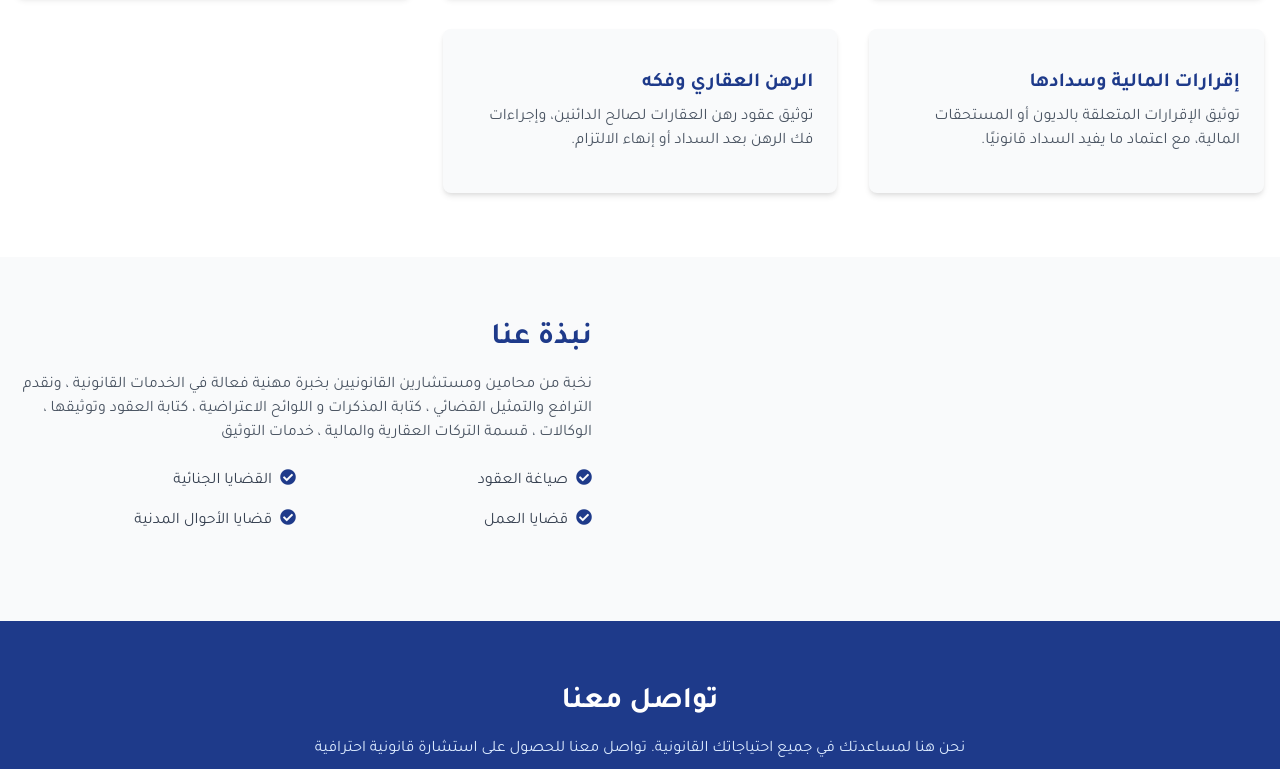
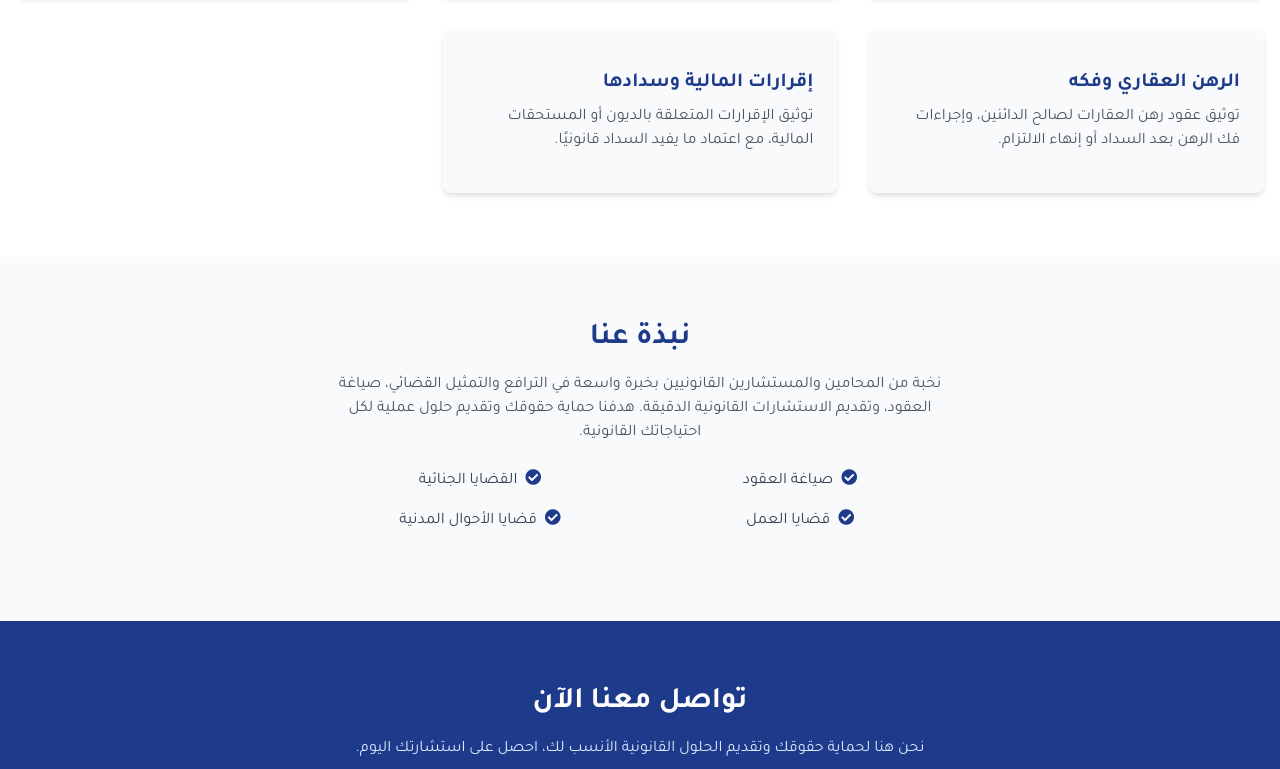
Before and after one commit to dalbalawi4/law3, a plain HTML site: page index.html in a window 1280 px wide. Shown: the part 1491-2260 px from the top of the page. Drawn offline with nearby package versions, Linux system fonts and the light colour scheme.

Commit message:
Add files via upload

```diff
--- a/index.html
+++ b/index.html
@@ -30,7 +30,7 @@
           </div>
           <div>
             <h1 class="text-xl font-bold text-blue-900">المحامي عبدالرحمن منصور البلوي</h1>
-            <p class="text-sm text-gray-600">للمحاماة و الاستشارات قانونية وأعمال التوثيق</p>
+            <p class="text-sm text-gray-600"> للمحاماة و الاستشارات قانونية وأعمال التوثيق</p>
           </div>
         </div>
 
@@ -53,8 +53,8 @@
   <!-- Hero Section -->
   <section class="hero-section text-white py-20">
     <div class="container mx-auto px-4 text-center">
-      <h1 class="text-4xl md:text-5xl font-bold mb-6">استشارات قانونية احترافية</h1>
-      <p class="text-xl mb-8 max-w-3xl mx-auto">خبرة قانونية موثوقة في خدمتك. نقدم حلولاً قانونية متكاملة لجميع احتياجاتك بأعلى معايير الجودة والاحترافية.</p>
+      <h1 class="text-4xl md:text-5xl font-bold mb-6">مرجعك القانوني</h1>
+      <p class="text-xl mb-8 max-w-3xl mx-auto">نقدم لك استشارات قانونية متخصصة في جميع المجالات، مع خدمات توثيق دقيقة وسريعة، نضمن لك متابعة قانونية تضمن حقوقك، وحلول قانونية ترقى إلى توفعاتك.</p>
       <div class="flex flex-col md:flex-row justify-center space-y-4 md:space-y-0 md:space-x-4 md:space-x-reverse">
         <a href="#contact" class="bg-green-500 hover:bg-green-600 text-blue-900 font-bold py-3 px-8 rounded-lg transition duration-300">
           تواصل معنا الآن
@@ -87,28 +87,10 @@
         <!-- Service 2 -->
         <div class="bg-gray-50 rounded-lg p-6 shadow-md hover:shadow-lg transition duration-300">
           <div class="text-blue-900 text-3xl mb-4">
-            <i class="fas fa-file-contract"></i>
-          </div>
-          <h3 class="text-xl font-bold text-blue-900 mb-2">صياغة العقود</h3>
-          <p class="text-gray-600 mb-4">صياغة وتدقيق العقود والاتفاقيات بمختلف أنواعها بما يتوافق مع الأنظمة السعودية.</p>
-        </div>
-
-        <!-- Service 3 -->
-        <div class="bg-gray-50 rounded-lg p-6 shadow-md hover:shadow-lg transition duration-300">
-          <div class="text-blue-900 text-3xl mb-4">
             <i class="fas fa-user-tie"></i>
           </div>
           <h3 class="text-xl font-bold text-blue-900 mb-2">قضايا العمل</h3>
           <p class="text-gray-600 mb-4">استشارات في قضايا العمل والعمال وتمثيل أمام الهيئات المختصة وفق نظام العمل السعودي.</p>
-        </div>
-
-        <!-- Service 4 -->
-        <div class="bg-gray-50 rounded-lg p-6 shadow-md hover:shadow-lg transition duration-300">
-          <div class="text-blue-900 text-3xl mb-4">
-            <i class="fas fa-building"></i>
-          </div>
-          <h3 class="text-xl font-bold text-blue-900 mb-2">الاستشارات التجارية</h3>
-          <p class="text-gray-600 mb-4">استشارات قانونية للشركات والمؤسسات في مختلف المجالات التجارية والاستثمارية.</p>
         </div>
 
         <!-- Service 5 -->
@@ -127,6 +109,26 @@
           </div>
           <h3 class="text-xl font-bold text-blue-900 mb-2">قضايا الأحوال الشخصية</h3>
           <p class="text-gray-600 mb-4">استشارات في قضايا الأحوال الشخصية كالزواج والطلاق والميراث والوصايا.</p>
+        </div>
+
+  <!-- Service 6 -->
+        <div class="bg-gray-50 rounded-lg p-6 shadow-md hover:shadow-lg transition duration-300">
+          <div class="text-blue-900 text-3xl mb-4">
+            <i class="fas fa-file-contract"></i>
+          </div>
+          <h3 class="text-xl font-bold text-blue-900 mb-2">صياغة العقود</h3>
+          <p class="text-gray-600 mb-4">صياغة وتدقيق العقود والاتفاقيات بمختلف أنواعها بما يتوافق مع الأنظمة السعودية.</p>
+        </div>
+
+       <!-- Service 4 -->
+        <div class="bg-gray-50 rounded-lg p-6 shadow-md hover:shadow-lg transition duration-300">
+          <div class="text-blue-900 text-3xl mb-4">
+            <i class="fas fa-building"></i>
+          </div>
+          <h3 class="text-xl font-bold text-blue-900 mb-2">الاستشارات التجارية</h3>
+          <p class="text-gray-600 mb-4">استشارات قانونية للشركات والمؤسسات في مختلف المجالات التجارية والاستثمارية.</p>
+
+
   </a>
       </div>
     </div>
@@ -169,6 +171,15 @@
           <p class="text-gray-600 mb-4">توثيق نقل ملكية العقارات من البائع للمشتري، أو رهن العقار لصالح جهة ممولة بطريقة نظامية.</p>
         </div>
 
+        <!-- Service 5 -->
+        <div class="bg-gray-50 rounded-lg p-6 shadow-md hover:shadow-lg transition duration-300">
+          <div class="text-blue-900 text-3xl mb-4">
+            <i class=""></i>
+          </div>
+          <h3 class="text-xl font-bold text-blue-900 mb-2">الرهن العقاري وفكه</h3>
+          <p class="text-gray-600 mb-4">توثيق عقود رهن العقارات لصالح الدائنين، وإجراءات فك الرهن بعد السداد أو إنهاء الالتزام.</p>
+        </div>
+
         <!-- Service 4 -->
         <div class="bg-gray-50 rounded-lg p-6 shadow-md hover:shadow-lg transition duration-300">
           <div class="text-blue-900 text-3xl mb-4">
@@ -177,57 +188,51 @@
           <h3 class="text-xl font-bold text-blue-900 mb-2">إقرارات المالية وسدادها</h3>
           <p class="text-gray-600 mb-4">توثيق الإقرارات المتعلقة بالديون أو المستحقات المالية، مع اعتماد ما يفيد السداد قانونيًا.</p>
         </div>
-
-        <!-- Service 5 -->
-        <div class="bg-gray-50 rounded-lg p-6 shadow-md hover:shadow-lg transition duration-300">
-          <div class="text-blue-900 text-3xl mb-4">
-            <i class=""></i>
-          </div>
-          <h3 class="text-xl font-bold text-blue-900 mb-2">الرهن العقاري وفكه</h3>
-          <p class="text-gray-600 mb-4">توثيق عقود رهن العقارات لصالح الدائنين، وإجراءات فك الرهن بعد السداد أو إنهاء الالتزام.</p>
-        </div>
       </div>
     </div>
   </section>
 
-  <!-- About Section -->
+<!-- About Section - محتوى في منتصف الصفحة -->
 <section id="about" class="py-16 bg-gray-50">
   <div class="container mx-auto px-4">
-      <div class="flex flex-col md:flex-row items-center">
-        <div class="md:w-1/2 mb-8 md:mb-0">
-        </div>
-        <div class="md:w-1/2 md:pr-12">
+    <!-- نستخدم flex-col فقط، ونحذف md:flex-row لتوسيط المحتوى -->
+    <div class="flex flex-col items-center text-center">
+
+      <!-- النبذة -->
+      <div class="w-full md:w-2/3 lg:w-1/2">
         <h2 class="text-3xl font-bold text-blue-900 mb-4">نبذة عنا</h2>
-               <p class="text-gray-600 mb-6">نخبة من محامين ومستشارين القانونيين بخبرة مهنية فعالة في الخدمات القانونية ، ونقدم الترافع والتمثيل القضائي ، كتابة المذكرات و اللوائح الاعتراضية ، كتابة العقود وتوثيقها ، الوكالات ، قسمة التركات العقارية والمالية ، خدمات التوثيق</p>
-          <div class="grid grid-cols-2 gap-4 mb-6">
-            <div class="flex items-center">
-              <div class="text-blue-900 ml-2"><i class="fas fa-check-circle"></i></div>
+        <p class="text-gray-600 mb-6">
+          نخبة من المحامين والمستشارين القانونيين بخبرة واسعة في الترافع والتمثيل القضائي، صياغة العقود، وتقديم الاستشارات القانونية الدقيقة. هدفنا حماية حقوقك وتقديم حلول عملية لكل احتياجاتك القانونية.
+        </p>
+        <div class="grid grid-cols-2 gap-4 mb-6 justify-items-center">
+          <div class="flex items-center justify-center gap-2">
+            <div class="text-blue-900"><i class="fas fa-check-circle"></i></div>
             <span class="text-gray-700">صياغة العقود</span>
           </div>
-            <div class="flex items-center">
-              <div class="text-blue-900 ml-2"><i class="fas fa-check-circle"></i></div>
+          <div class="flex items-center justify-center gap-2">
+            <div class="text-blue-900"><i class="fas fa-check-circle"></i></div>
             <span class="text-gray-700">القضايا الجنائية</span>
           </div>
-            <div class="flex items-center">
-              <div class="text-blue-900 ml-2"><i class="fas fa-check-circle"></i></div>
+          <div class="flex items-center justify-center gap-2">
+            <div class="text-blue-900"><i class="fas fa-check-circle"></i></div>
             <span class="text-gray-700">قضايا العمل</span>
           </div>
-            <div class="flex items-center">
-              <div class="text-blue-900 ml-2"><i class="fas fa-check-circle"></i></div>
+          <div class="flex items-center justify-center gap-2">
+            <div class="text-blue-900"><i class="fas fa-check-circle"></i></div>
             <span class="text-gray-700">قضايا الأحوال المدنية</span>
           </div>
         </div>
       </div>
+
     </div>
   </div>
 </section>
-
   <!-- Contact Section -->
   <section id="contact" class="py-16 bg-blue-900 text-white">
     <div class="container mx-auto px-4">
       <div class="text-center mb-12">
-        <h2 class="text-3xl font-bold mb-4">تواصل معنا</h2>
-        <p class="text-blue-100 max-w-2xl mx-auto">نحن هنا لمساعدتك في جميع احتياجاتك القانونية. تواصل معنا للحصول على استشارة قانونية احترافية</p>
+        <h2 class="text-3xl font-bold mb-4">تواصل معنا الآن</h2>
+        <p class="text-blue-100 max-w-2xl mx-auto">نحن هنا لحماية حقوقك وتقديم الحلول القانونية الأنسب لك، احصل على استشارتك اليوم.</p>
       </div>
 
       <div class="grid grid-cols-1 md:grid-cols-2 gap-8">
```
Lines whose indentation alone changed are shown as unchanged.
